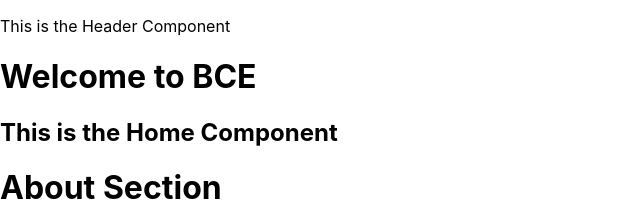
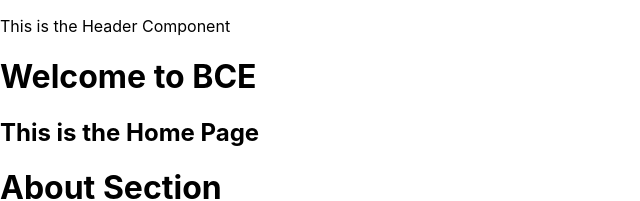
Before and after one commit to procrastian/client_bce, a React (Create React App) app: page / in a window 1280 px wide. Shown: the top 201 px of the page, without its empty margins (0-640 px from the left). Built offline with nearby package versions, Linux system fonts and the light colour scheme.

Commit message:
Components moved to Home Page from App

```diff
--- a/src/App.css
+++ b/src/App.css
@@ -1,5 +1,26 @@
-.App {
-  text-align: center;
+:root {
+  --bg-main-color: hsl(88 25 78 100%);
+  --txt-main-color: hsl(228 9 45 100%);
+  --primary-color: hsl(152 28 66 100%);
+  --secondary-color: hsl(0 7 75 100%);
+  --accent-color: hsl(176 31 55 100%);
+  --error-color: hsl(351 62 54 100%);
+  --success-color: hsl(137 52 45 100%);
+}
+
+* {
+  color: hsl(228 9 45 100%);
+  background-color: hsl(88 25 78 100%);
+}
+
+.img {
+
+}
+
+#home {
   background-color: var(--bg-main-color);
+}
+
+#home > h1 {
   color: var(--txt-main-color);
 }
--- a/src/App.js
+++ b/src/App.js
@@ -1,21 +1,11 @@
+import './globalStylingVars.css'
 import './App.css';
-import './globalStylingVars.css'
-import { Header, Qualifications, Footer } from './Components';
 import Home from './pages/home'
-import About from './pages/about'
-import CourseList from './pages/course_list'
-import ContactForm from './pages/contact_form';
 
 function App() {
   return (
     <>
-      <Header />
       <Home />
-      <About />
-      <CourseList />
-      <ContactForm />
-      <Qualifications />
-      <Footer />
     </>
   );
 }
--- a/src/pages/home/index.js
+++ b/src/pages/home/index.js
@@ -1,10 +1,23 @@
+
+import { Header, Qualifications, Footer } from '../../Components';
+import About from '../about'
+import CourseList from '../course_list'
+import ContactForm from '../contact_form';
+
 export default function Home() {
   return (
     <>
-      <div>
-        <h1>Welcome to BCE</h1>
-        <h2>This is the Home Component</h2>
-      </div>
+      <Header />
+        <div id="home">
+          <h1>Welcome to BCE</h1>
+          <h2>This is the Home Page</h2>
+          <div class="img"></div>
+        </div>
+        <About />
+        <CourseList />
+        <ContactForm />
+        <Qualifications />
+      <Footer />
     </>
   );
 }
```
